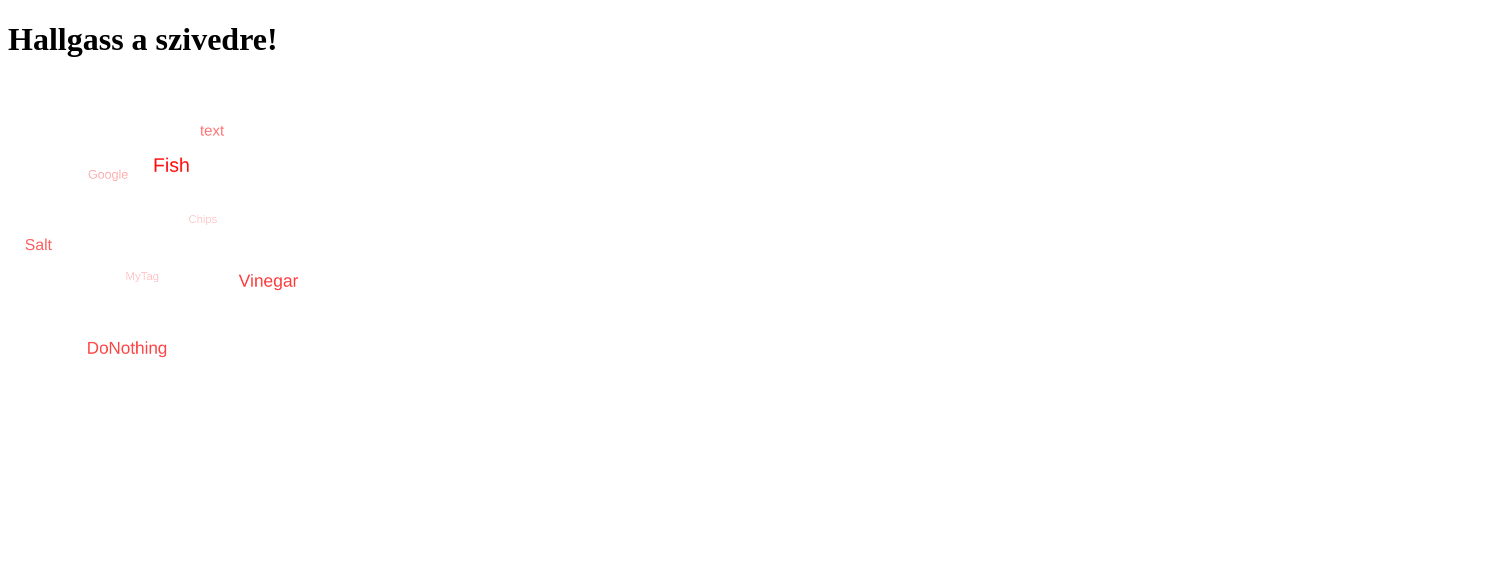
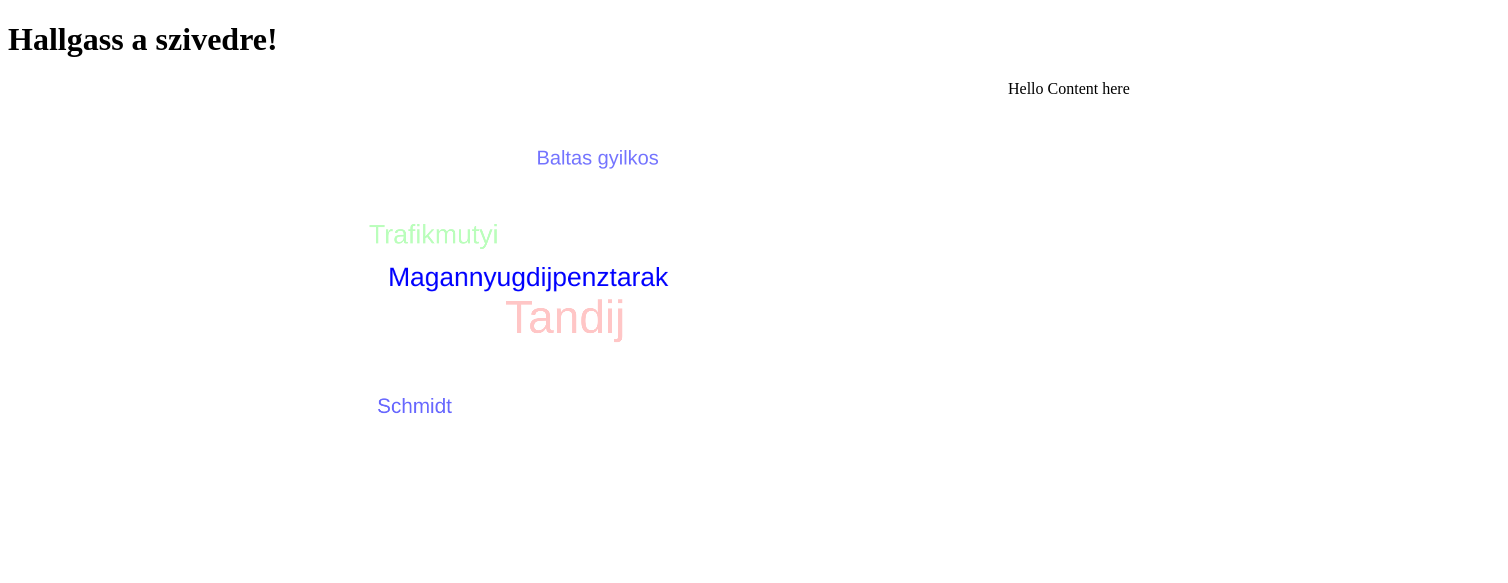
Before and after one commit to matemagyari/hallgassaszivedre, a plain HTML site: page tagcanvas-example-my.html in a window 1280 px wide. Shown: the whole page, 1508 px wide, since content can reach past the window. Drawn offline with nearby package versions, Linux system fonts and the light colour scheme.

Commit message:
coming together

```diff
--- a/js/dataprovider.js
+++ b/js/dataprovider.js
@@ -1,20 +1,3 @@
-function displayCloud() {
-	document.write("<p>My First JavaScript</p>");
-	document.write(getData());
-}
-
-function getData2() {
-	var cloud = [
-		puff('a',1,'aaa'),
-		puff('b',2,'bbb')
-	];
-	return cloud
-}
-
-function convertData(data) {
-	alert('convertData');
-	console.log('convertData', data);
-}
 
 function readLocalJSON(jsonPath) {
 	//console.log('readLocalJSON ' + jsonPath);
@@ -33,16 +16,7 @@ function puff(aPhrase, aSize, aContent, aDate) {
 	return aPuff;
 }
 
-function popUp() {
-	var data = getData();
-	alert(data.puffs[0].phrase);
+
+function getCloud() {
+	return getData().puffs;
 }
-
-function appendLItoUL(ulNode) {
-	var oLI=document.createElement('li');
-	var oA=document.createElement('a');
-	var text=document.createTextNode('text');
-	oA.appendChild(text);
-	oLI.appendChild(oA);
-	ulNode.insertBefore(oLI, ulNode.childNodes[0]);
-}
--- a/js/db/db.js
+++ b/js/db/db.js
@@ -1,14 +1,29 @@
 function getData() {
 return {
 	puffs : [
+		{ phrase : "Schmidt",
+		  content : "Ide kerulnek a Schmidttel kapcsolatos irasok.",
+		  weight : 15,
+		  date : "01-01-2013"
+		},
+		{ phrase : "Tandij",
+		  content : "Ide kerulnek a Tandijjal kapcsolatos irasok.",
+		  weight : 45,
+		  date : "01-01-2013"
+		},
+		{ phrase : "Magannyugdijpenztarak",
+		  content : "Ide kerulnek a Magannyugdijpenztarakkal kapcsolatos irasok.",
+		  weight : 15,
+		  date : "01-01-2013"
+		},
 		{ phrase : "Trafikmutyi",
 		  content : "Ide kerulnek a Trafikmutyival kapcsolatos irasok.",
-		  weight : 5,
+		  weight : 25,
 		  date : "01-01-2013"
 		},
 		{ phrase : "Baltas gyilkos",
 		  content : "Ide kerulnek a Balas gyilkossal kapcsolatos irasok.",
-		  weight : 3,
+		  weight : 15,
 		  date : "01-01-2012"
 		}
 	]
--- a/js/tagcanvas-js.js
+++ b/js/tagcanvas-js.js
@@ -1,18 +1,64 @@
+var tagsElementId = 'tags';
+var canvasId = 'myCanvas';
+var informationContainerElementId = 'informationContainer';
+
 function windowOnload() {
+    convertCloudToDOMElements(getCloud());
+    startTagCanvas();
+};
+
+function startTagCanvas() {
         var options = {
             textColour: '#ff0000',
             outlineColour: '#ff00ff',
             reverse: true,
             depth: 0.8,
-            maxSpeed: 0.05,
+            maxSpeed: 0.10,
             weight: true,
-            freezeActive: true
+            weightMode: 'both'
+            //, freezeActive: true
         };
         try {
-          appendLItoUL(document.getElementById('tags').childNodes[1])
-          TagCanvas.Start('myCanvas','tags', options);
+          TagCanvas.Start(canvasId,tagsElementId, options);
         } catch(e) {
           // something went wrong, hide the canvas container
           document.getElementById('myCanvasContainer').style.display = 'none';
         }
+}
+
+function convertCloudToDOMElements(cloudPuffs) {
+
+    var oUL = document.createElement('ul');
+    var tagsDiv = document.getElementById(tagsElementId);
+    tagsDiv.appendChild(oUL);
+
+    //document.getElementById(informationContainerElementId).addEventListener("mouseover", function () { console.log('informationContainer ')}, false);
+
+    for (var i=0; i < cloudPuffs.length; i++) {
+        var anchor = creatAnchor(cloudPuffs[i]);
+        appendAtoUL(tagsDiv.childNodes[1], anchor);
+    }
+}
+
+
+function appendAtoUL(ulNode, anchor) {
+    var oLI = document.createElement('li');
+    oLI.appendChild(anchor);
+    ulNode.insertBefore(oLI, ulNode.childNodes[0]);
 };
+
+function creatAnchor(puff) {
+    var oA = document.createElement('a');
+    var textNode = document.createTextNode(puff.phrase);
+    oA.appendChild(textNode);
+    oA.onclick = clickOnPuff(puff);
+    oA.style.fontSize = puff.weight+'pt';
+    oA.href = '#';
+    return oA;
+}
+
+function clickOnPuff(puff) {
+    return function () {
+        document.getElementById(informationContainerElementId).innerHTML = puff.content;
+    }
+}
--- a/tagcanvas-example-my.html
+++ b/tagcanvas-example-my.html
@@ -15,21 +15,16 @@
   </head>
   <body>
     <h1>Hallgass a szivedre!</h1>
-    <div id="myCanvasContainer">
-      <canvas width="300" height="300" id="myCanvas">
-        <p>Anything in here will be replaced on browsers that support the canvas element</p>
-      </canvas>
+    <div id="container" style="height:500px;width:1500px;float:left;">
+      <div id="myCanvasContainer" style="height:500px;width:1000px;float:left;">
+        <canvas width="1000" height="400" id="myCanvas">
+          <p>Anything in here will be replaced on browsers that support the canvas element</p>
+        </canvas>
+      </div>
+      <div id="informationContainer" style="height:500px;width:500px;float:left;">
+        Hello Content here
+      </div>
     </div>
-    <div id="tags">
-      <ul>
-        <li><a href="http://www.google.com" target="_blank" >Google</a></li>
-        <li><a href="/fish">Fish</a></li>
-        <li><a href="/chips">Chips</a></li>
-        <li><a href="/salt">Salt</a></li>
-        <li><a href="/vinegar">Vinegar</a></li>
-        <li><a onClick="popUp()">MyTag</a></li>
-        <li><a>DoNothing</a></li>
-      </ul>
-    </div>
+    <div id="tags"/>
   </body>
 </html>
```
